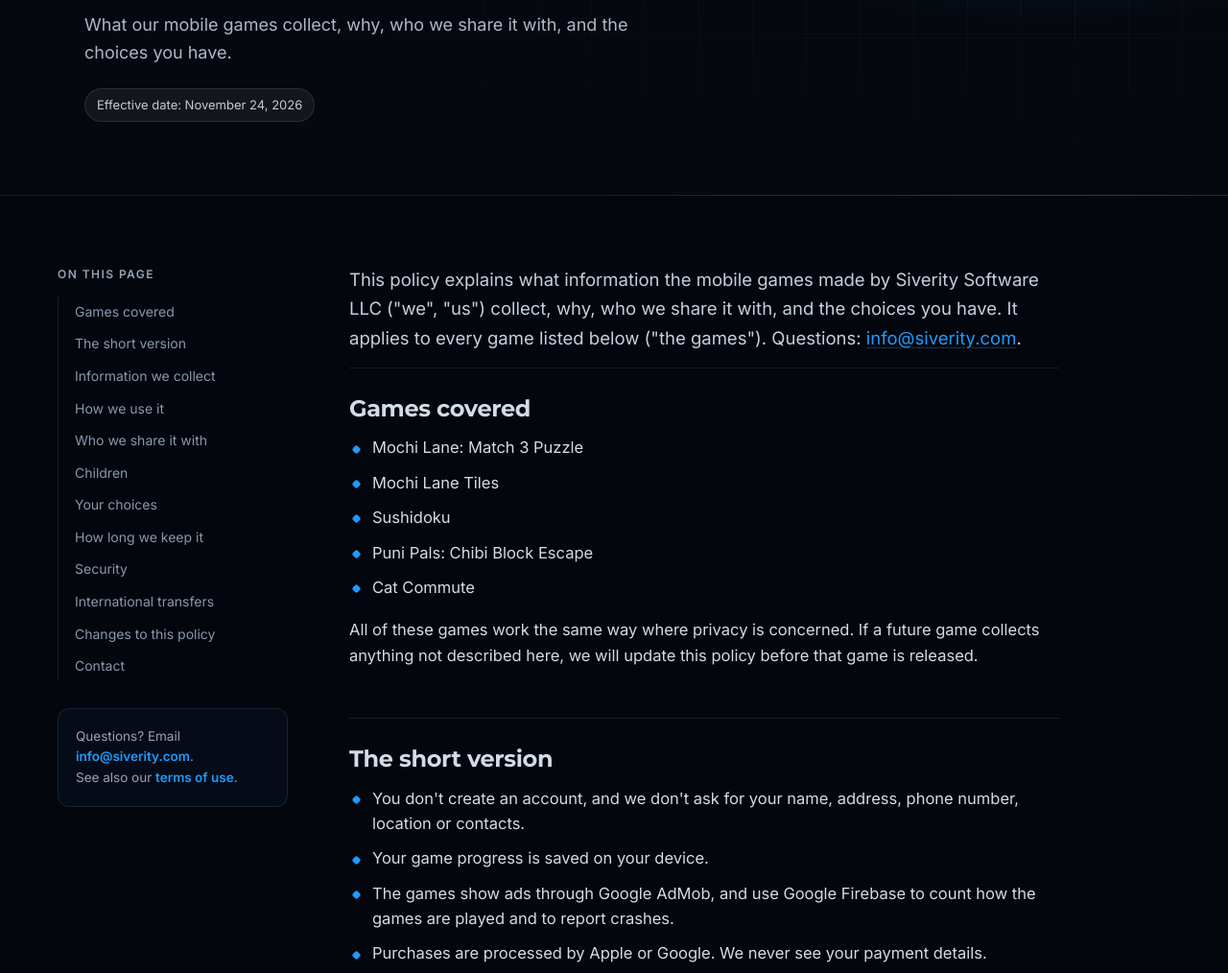
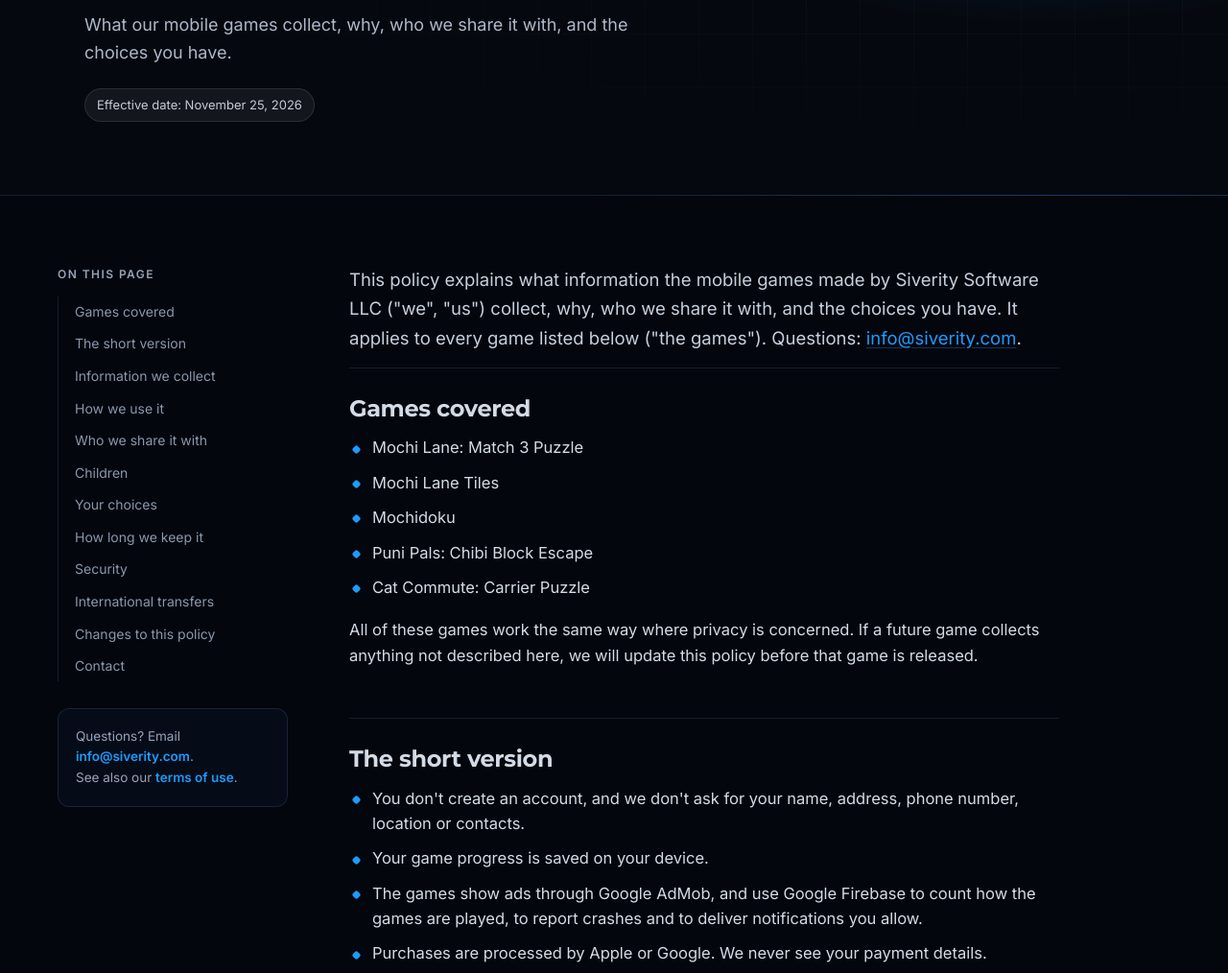
Before and after one commit to joedarnell/Siverity-site, a plain HTML site: page privacy.html in a window 1280 px wide. Shown: the part 258-1272 px from the top of the page at 96% size. Drawn offline with Linux system fonts and the light colour scheme.

Commit message:
Add files via upload

```diff
--- a/privacy.html
+++ b/privacy.html
@@ -29,7 +29,7 @@
     <div class="crumbs"><a href="/">Home</a> / Legal</div>
     <h1>Privacy policy</h1>
     <p>What our mobile games collect, why, who we share it with, and the choices you have.</p>
-    <div class="meta">Effective date: November 24, 2026</div>
+    <div class="meta">Effective date: November 25, 2026</div>
   </div>
 </div>
 
@@ -59,9 +59,9 @@
 <ul>
 <li id="mochi-lane">Mochi Lane: Match 3 Puzzle</li>
 <li id="mochi-lane-tiles">Mochi Lane Tiles</li>
-<li id="sushidoku">Sushidoku</li>
+<li id="mochidoku">Mochidoku</li>
 <li id="puni-pals">Puni Pals: Chibi Block Escape</li>
-<li id="cat-commute">Cat Commute</li>
+<li id="cat-commute">Cat Commute: Carrier Puzzle</li>
 </ul>
 <p>All of these games work the same way where privacy is concerned. If a future game collects anything not described here, we will update this policy before that game is released.</p>
 
@@ -69,7 +69,7 @@
 <ul>
 <li>You don't create an account, and we don't ask for your name, address, phone number, location or contacts.</li>
 <li>Your game progress is saved on your device.</li>
-<li>The games show ads through Google AdMob, and use Google Firebase to count how the games are played and to report crashes.</li>
+<li>The games show ads through Google AdMob, and use Google Firebase to count how the games are played, to report crashes and to deliver notifications you allow.</li>
 <li>Purchases are processed by Apple or Google. We never see your payment details.</li>
 <li>We do not sell your personal information for money.</li>
 </ul>
@@ -83,7 +83,7 @@
 <tr><td>Advertising identifiers</td><td>Apple's IDFA (only if you allow tracking), Google's Advertising ID</td><td>Your device, used by our ad partner</td></tr>
 <tr><td>Usage and analytics</td><td>Levels played, wins and losses, session length, screens viewed, a random app-instance ID</td><td>The game, sent to Google Firebase Analytics</td></tr>
 <tr><td>Crash and error reports</td><td>What the app was doing when it crashed</td><td>The game, sent to Google Firebase Crashlytics</td></tr>
-<tr><td>Notification token</td><td>A random token that lets us send notifications you allowed</td><td>Your device (only in games that offer notifications, and only if you allow them)</td></tr>
+<tr><td>Notification token</td><td>A random token that lets us send notifications you allowed</td><td>Your device, sent to Google Firebase Cloud Messaging (only in games that offer notifications, and only if you allow them). Reminders such as "your lives are full" are scheduled on your device and send nothing to us</td></tr>
 <tr><td>Support messages</td><td>Your email address and what you write to us</td><td>You, when you contact support</td></tr>
 </table>
 <p>We don't collect precise location, contacts, photos, microphone or camera data.</p>
@@ -103,11 +103,13 @@
 <table>
 <tr><th>Partner</th><th>Purpose</th><th>What they receive</th></tr>
 <tr><td>Apple, Google</td><td>App stores, payments, notifications</td><td>Purchase and payment processing (they handle your payment details); your notification token</td></tr>
+<tr><td>Google Firebase Cloud Messaging</td><td>Notifications you allow</td><td>Your notification token and basic device information</td></tr>
 <tr><td>Google AdMob</td><td>Advertising</td><td>Device information, advertising ID, IP address, ad interactions</td></tr>
 <tr><td>Google Firebase Analytics</td><td>Analytics</td><td>Usage data and device information</td></tr>
 <tr><td>Google Firebase Crashlytics</td><td>Crash reporting</td><td>Crash and error reports</td></tr>
+<tr><td>Google Fonts</td><td>Displaying text in some games, if the font isn't already built into the app</td><td>Your IP address and basic browser information, when the font is downloaded</td></tr>
 </table>
-<p>Google's own privacy policy covers what AdMob and Firebase do with this data: <a href="https://policies.google.com/privacy">policies.google.com/privacy</a>. Google explains how it uses information from apps that use its services at <a href="https://policies.google.com/technologies/partner-sites">policies.google.com/technologies/partner-sites</a>.</p>
+<p>Google's own privacy policy covers what AdMob, Firebase and Google Fonts do with this data: <a href="https://policies.google.com/privacy">policies.google.com/privacy</a>. Google explains how it uses information from apps that use its services at <a href="https://policies.google.com/technologies/partner-sites">policies.google.com/technologies/partner-sites</a>.</p>
 <p>We may also share information if the law requires it, to protect players or our rights, or as part of a sale or merger of the business (the new owner would keep this policy's promises).</p>
 <p><strong>We do not sell your personal information for money.</strong> Some U.S. state laws treat sharing an advertising ID with ad networks for personalized ads as a "sale" or "sharing." You can opt out of that (see <em>Your choices</em>).</p>
 
```
